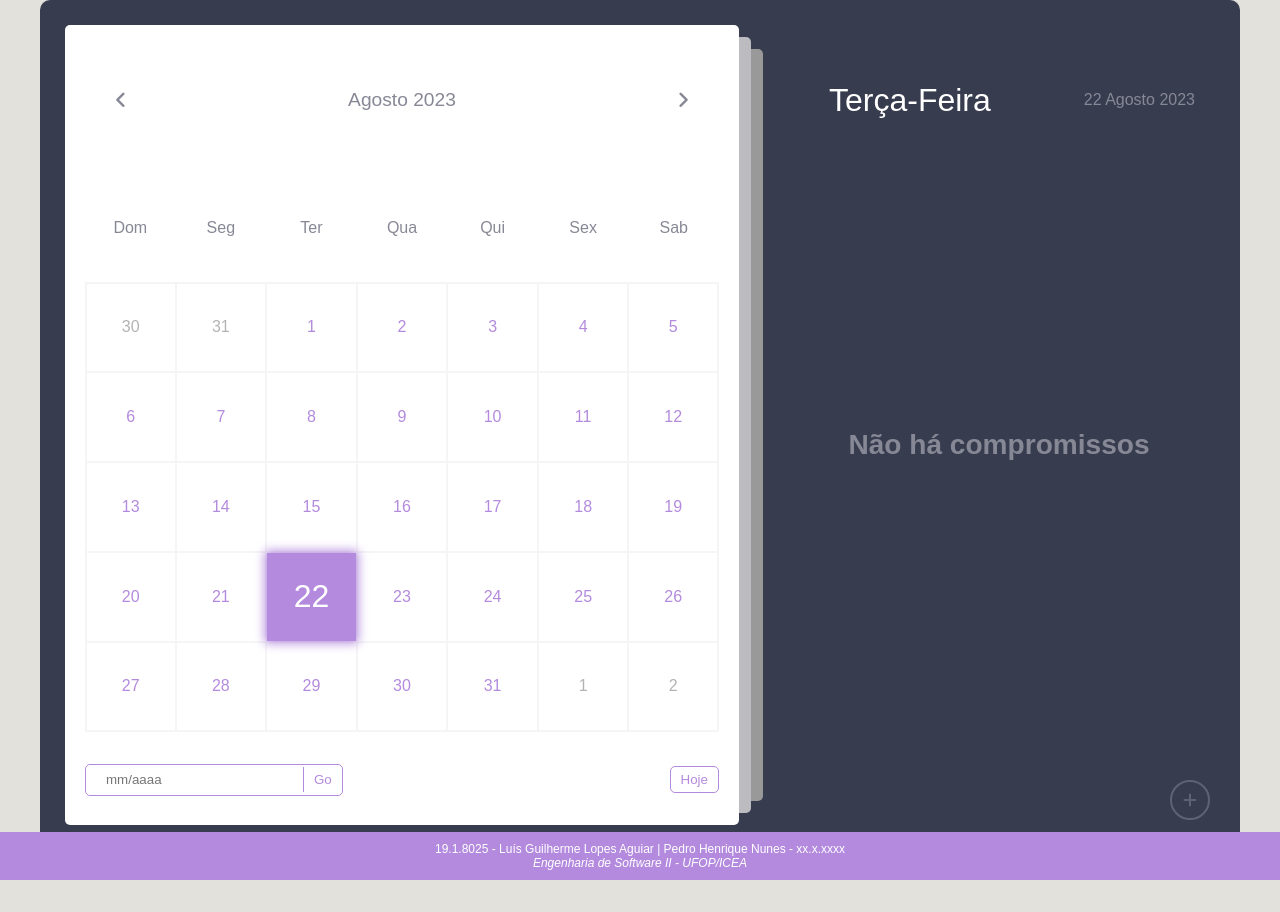
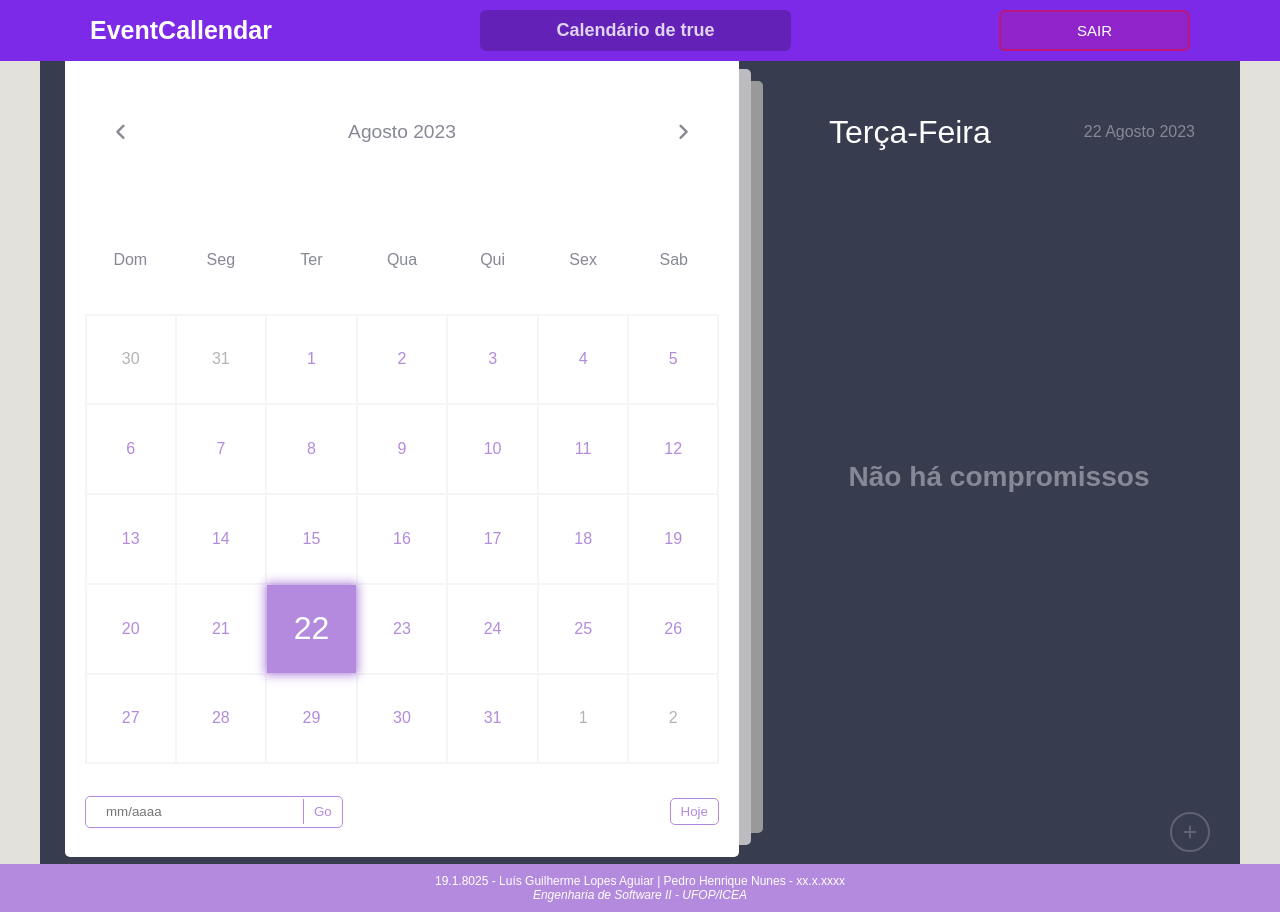
Before and after one commit to Phna-b/Eng_SoftwareII, a plain HTML site: page calendar.html in a window 1280 px wide. Before the commit the page ends 880 px from the top, so only its background shows below. Drawn offline with Linux system fonts and the light colour scheme; sample sign-in values are in the browser's storage.

Commit message:
Correções e pinceladas - Singleton completo

```diff
--- a/calendar.html
+++ b/calendar.html
@@ -20,15 +20,24 @@
       referrerpolicy="no-referrer"
     />
     <link rel="stylesheet" href="style.css" />
-    <title>Calendar with Events</title>
+    <title>Calendário de eventos</title>
   </head>
   <body>
+    <div class="nav-buttons">
+      <p>
+        <nav class="nav">
+          <a href="#" class="nav_logo">EventCallendar</a>
+          <button class="button" id="calendarioDe"></button>
+          <button class="button" id="btnSair" onclick="logout()">SAIR</button>
+        </nav>
+      </p>
+    </div>
     <div class="container">
       <div class="left">
         <div class="calendar">
           <div class="month">
             <i class="fas fa-angle-left prev"></i>
-            <div class="date">december 2015</div>
+            <div class="date">Erro ao carregar</div>
             <i class="fas fa-angle-right next"></i>
           </div>
           <div class="weekdays">
--- a/login-script.js
+++ b/login-script.js
@@ -63,8 +63,6 @@ function login(){
     localStorage.setItem("loggedAs",nome);
     usuario = Singleton.getUsuario(nome);
     alert("Bem vindo "+nome+"!");
-    localStorage.setItem("loggedAs",usuario.nome);
-    console.log(localStorage.getItem("loggedAs"));
   }else{
     alert("Usuário ou senha incorretos!");
     return
--- a/script.js
+++ b/script.js
@@ -313,7 +313,7 @@ addEventSubmit.addEventListener("click", () => {
   const eventTimeFrom = addEventFrom.value;
   const eventTimeTo = addEventTo.value;
   if (eventTitle === "" || eventTimeFrom === "" || eventTimeTo === "") {
-    alert("Please fill all the fields");
+    alert("Por favor, preencha todos os campos");
     return;
   }
 
@@ -328,7 +328,7 @@ addEventSubmit.addEventListener("click", () => {
     timeToArr[0] > 23 ||
     timeToArr[1] > 59
   ) {
-    alert("Invalid Time Format");
+    alert("Formato de tempo inválido");
     return;
   }
 
@@ -399,7 +399,7 @@ addEventSubmit.addEventListener("click", () => {
 //function to delete event when clicked on event
 eventsContainer.addEventListener("click", (e) => {
   if (e.target.classList.contains("event")) {
-    if (confirm("Are you sure you want to delete this event?")) {
+    if (confirm("Concluir este evento irá apagá-lo. Tem certeza que deseja fazer isto?")) {
       const eventTitle = e.target.children[0].children[1].innerHTML;
       eventsArr.forEach((event) => {
         if (
--- a/singleton.js
+++ b/singleton.js
@@ -28,6 +28,9 @@ const Singleton = (function(user){
       window.location.href = "index.html";
     }else{
       usuario = Singleton.getUsuario();
+      if(temp_regMatch&&temp_regMatch[0]=='calendar.html'){
+        document.getElementById('calendarioDe').innerHTML="Calendário de "+usuario.nome;
+      }
     }
   }
 
--- a/style.css
+++ b/style.css
@@ -37,7 +37,7 @@ body {
   padding: 5px;
   color: #fff;
   display: flex;
-
+  margin-top: 2em;
   border-radius: 10px;
   background-color: #373c4f;
 }
@@ -556,3 +556,91 @@ body {
 .credits a:hover {
   text-decoration: underline;
 }
+
+
+.nav-buttons {
+  position: fixed;
+  top: 0;
+  left: 0;
+  right: 0;
+  margin-bottom:20em;
+  text-align: center;
+  padding: 10px;
+  font-size: 12px;
+  color: #fff;
+  background-color: #7d2ae8;
+  z-index: 1000;
+}
+.nav-buttons a {
+  color: #fff;
+  text-decoration: none;
+  font-weight: 600;
+}
+.nav-buttons a:hover {
+  text-decoration: underline;
+}
+
+.header {
+  position: fixed;
+  height: 80px;
+  width: 100%;
+  z-index: 100;
+  padding: 0 20px;
+}
+.nav {
+  max-width: 1100px;
+  width: 100%;
+  margin: 0 auto;
+}
+.nav,
+.nav_item {
+  display: flex;
+  height: 100%;
+  align-items: center;
+  justify-content: space-between;
+}
+.nav_logo,
+.nav_link,
+.button {
+  color: #fff;
+}
+.nav_logo {
+  font-size: 25px;
+}
+.nav_item {
+  column-gap: 25px;
+}
+.nav_link:hover {
+  color: #d9d9d9;
+}
+.button {
+  padding: 6px 112px;
+  border: 2px solid #fff;
+  background: #00000035;
+  border-radius: 6px;
+  cursor: pointer;
+  font-size:1.25em;
+}
+
+.button#calendarioDe{
+  padding: 10px 76px;
+  color: #ffffffcc;
+  font-weight: 600;
+  cursor: default;
+  border:none;
+  font-size:1.5em
+}
+
+.button#btnSair{
+  padding: 10px 76px;
+  border: 2px solid #ff000065;
+  background: #ff000022;
+  border-radius: 6px;
+  cursor: pointer;
+  font-size:1.25em;
+  font-weight: 400;
+}
+
+.button:active::not(calendarioDe) {
+  transform: scale(0.98);
+}
```
Also changed, not shown: index.html (+1 -1 lines).
